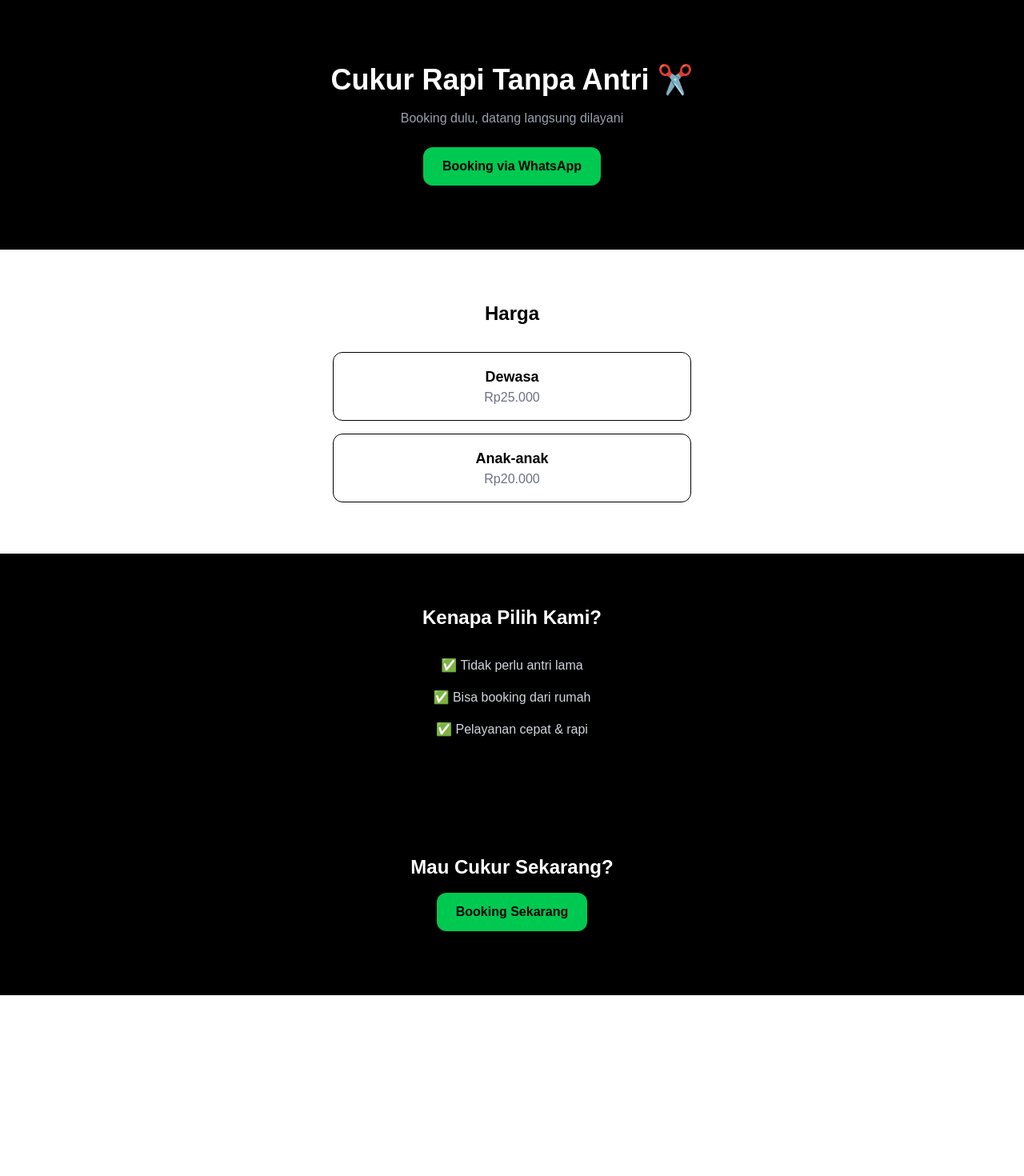
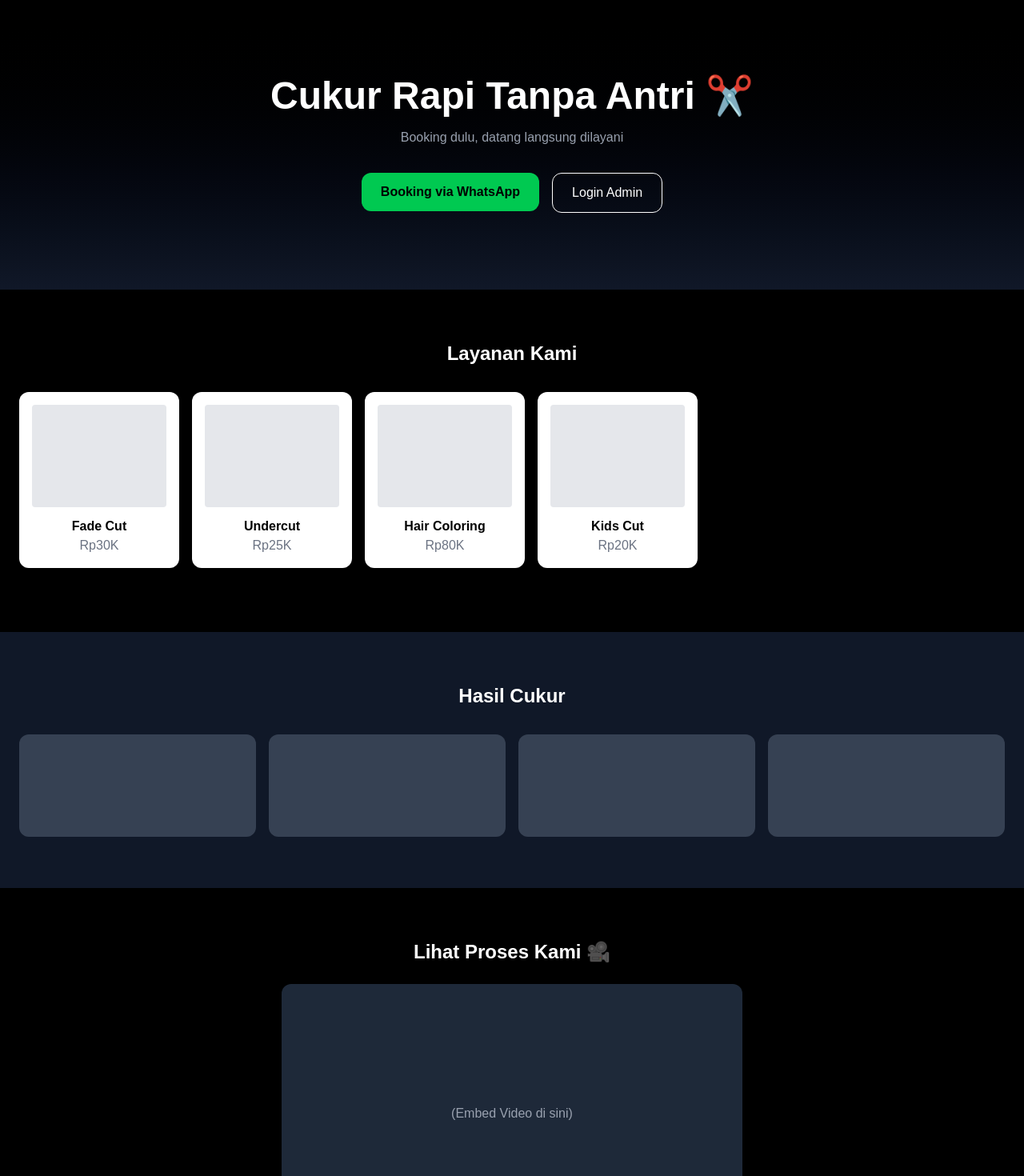
Before and after one commit to ahmadrobbi/barber-booking, a Next.js app: page / in a window 1280 px wide. Shown: the top 1470 px of the page at 80% size. Before the commit the page ends 1244 px from the top, so only its background shows below. Built offline with nearby package versions, Linux system fonts and the light colour scheme.

Commit message:
update admin

```diff
--- a/app/admin/page.tsx
+++ b/app/admin/page.tsx
@@ -1,4 +1,3 @@
-
 import { createClient } from "@supabase/supabase-js";
 
 const supabase = createClient(
@@ -6,66 +5,91 @@ const supabase = createClient(
   process.env.SUPABASE_KEY!
 );
 
-export default async function AdminPage({
-  searchParams,
-}: {
-  searchParams: { tanggal?: string };
-}) {
-  const tanggal = searchParams?.tanggal;
+function groupByDate(data: any[]) {
+  const map: Record<string, any[]> = {};
+  data.forEach((item) => {
+    if (!map[item.tanggal]) map[item.tanggal] = [];
+    map[item.tanggal].push(item);
+  });
+  return map;
+}
 
-  let query = supabase
+export default async function AdminPage() {
+  const { data } = await supabase
     .from("bookings")
     .select("*")
-    .order("id", { ascending: false });
+    .order("tanggal", { ascending: true });
 
-  if (tanggal) {
-    query = query.eq("tanggal", tanggal);
-  }
+  const grouped = groupByDate(data || []);
 
-  const { data } = await query;
+  const total = data?.length || 0;
+  const confirmed =
+    data?.filter((x) => x.status === "confirmed").length || 0;
 
   return (
     <div className="p-6 bg-gray-100 min-h-screen">
+      {/* HEADER */}
       <h1 className="text-3xl font-bold mb-6">📊 Dashboard Booking</h1>
 
-      {/* FILTER */}
-      <form className="mb-4 flex gap-2">
-        <input
-          type="date"
-          name="tanggal"
-          defaultValue={tanggal}
-          className="border p-2 rounded"
-        />
-        <button className="bg-blue-500 text-white px-4 rounded">
-          Filter
-        </button>
-      </form>
+      {/* SUMMARY */}
+      <div className="grid grid-cols-1 md:grid-cols-3 gap-4 mb-6">
+        <div className="bg-white p-4 rounded-xl shadow">
+          <p className="text-sm text-gray-500">Total Booking</p>
+          <h2 className="text-2xl font-bold">{total}</h2>
+        </div>
 
-      {/* TABLE */}
-      <div className="bg-white rounded shadow overflow-x-auto">
-        <table className="w-full text-sm">
-          <thead className="bg-gray-200">
-            <tr>
-              <th className="p-3">No</th>
-              <th>No HP</th>
-              <th>Layanan</th>
-              <th>Tanggal</th>
-              <th>Jam</th>
-              <th>Status</th>
-            </tr>
-          </thead>
+        <div className="bg-white p-4 rounded-xl shadow">
+          <p className="text-sm text-gray-500">Confirmed</p>
+          <h2 className="text-2xl font-bold text-green-600">
+            {confirmed}
+          </h2>
+        </div>
 
-          <tbody>
-            {data?.map((item, i) => (
-              <tr key={item.id} className="border-t text-center">
-                <td className="p-2">{i + 1}</td>
-                <td>{item.sender}</td>
-                <td>{item.layanan}</td>
-                <td>{item.tanggal}</td>
-                <td>{item.jam}</td>
-                <td>
+        <div className="bg-white p-4 rounded-xl shadow">
+          <p className="text-sm text-gray-500">Pending</p>
+          <h2 className="text-2xl font-bold text-yellow-500">
+            {total - confirmed}
+          </h2>
+        </div>
+      </div>
+
+      {/* GRID PER TANGGAL */}
+      <div className="grid grid-cols-1 md:grid-cols-2 lg:grid-cols-3 gap-4">
+        {Object.entries(grouped).map(([date, bookings]) => (
+          <div
+            key={date}
+            className="bg-white rounded-2xl shadow p-4 hover:shadow-lg transition"
+          >
+            {/* HEADER DATE */}
+            <div className="flex justify-between items-center mb-3">
+              <h2 className="font-bold text-lg">{date}</h2>
+              <span className="text-xs bg-blue-100 text-blue-600 px-2 py-1 rounded">
+                {bookings.length} booking
+              </span>
+            </div>
+
+            {/* LIST BOOKING */}
+            <div className="space-y-2 max-h-60 overflow-auto">
+              {bookings.map((item: any) => (
+                <div
+                  key={item.id}
+                  className="flex justify-between items-center bg-gray-50 p-2 rounded-lg"
+                >
+                  <div>
+                    <p className="text-sm font-medium">
+                      {item.layanan}
+                    </p>
+                    <p className="text-xs text-gray-500">
+                      {item.sender}
+                    </p>
+                  </div>
+
+                  <div className="text-right">
+                    <p className="text-sm font-semibold">
+                      {item.jam}
+                    </p>
                     <span
-                    className={`px-2 py-1 rounded text-white text-xs ${
+                      className={`text-xs px-2 py-1 rounded text-white ${
                         item.status === "confirmed"
                           ? "bg-green-500"
                           : "bg-yellow-500"
@@ -73,11 +97,12 @@ export default async function AdminPage({
                     >
                       {item.status}
                     </span>
-                </td>
-              </tr>
+                  </div>
+                </div>
               ))}
-          </tbody>
-        </table>
+            </div>
+          </div>
+        ))}
       </div>
     </div>
   );
--- a/app/page.tsx
+++ b/app/page.tsx
@@ -1,5 +1,4 @@
 export default function Home() {
-  //const phone = "6285852538431"; // ganti nomor barber
   const phone = "6287749105273";
 
   const message = encodeURIComponent(
@@ -12,59 +11,113 @@ export default function Home() {
     <main className="min-h-screen bg-black text-white">
 
       {/* HERO */}
-      <section className="text-center py-20 px-6">
-        <h1 className="text-4xl font-bold mb-4">
+      <section className="text-center py-24 px-6 bg-gradient-to-b from-black to-gray-900">
+        <h1 className="text-4xl md:text-5xl font-bold mb-4">
           Cukur Rapi Tanpa Antri ✂️
         </h1>
-        <p className="text-gray-400 mb-6">
+        <p className="text-gray-400 mb-8">
           Booking dulu, datang langsung dilayani
         </p>
 
+        <div className="flex flex-col md:flex-row gap-4 justify-center">
           <a href={waLink}>
             <button className="bg-green-500 hover:bg-green-600 text-black px-6 py-3 rounded-xl font-semibold">
               Booking via WhatsApp
             </button>
           </a>
+
+          <a href="/admin">
+            <button className="border border-white px-6 py-3 rounded-xl">
+              Login Admin
+            </button>
+          </a>
+        </div>
       </section>
 
-      {/* HARGA */}
-      <section className="bg-white text-black py-16 px-6 text-center">
-        <h2 className="text-2xl font-bold mb-8">Harga</h2>
+      {/* CAROUSEL LAYANAN */}
+      <section className="py-16 px-6 text-center">
+        <h2 className="text-2xl font-bold mb-8">Layanan Kami</h2>
 
-        <div className="flex flex-col gap-4 max-w-md mx-auto">
-          <div className="border p-4 rounded-xl">
-            <h3 className="font-semibold text-lg">Dewasa</h3>
-            <p className="text-gray-500">Rp25.000</p>
+        <div className="flex gap-4 overflow-x-auto pb-4">
+          {[
+            { name: "Fade Cut", price: "Rp30K" },
+            { name: "Undercut", price: "Rp25K" },
+            { name: "Hair Coloring", price: "Rp80K" },
+            { name: "Kids Cut", price: "Rp20K" },
+          ].map((item, i) => (
+            <div
+              key={i}
+              className="min-w-[200px] bg-white text-black p-4 rounded-xl shadow"
+            >
+              <div className="h-32 bg-gray-200 rounded mb-3" />
+              <h3 className="font-semibold">{item.name}</h3>
+              <p className="text-gray-500">{item.price}</p>
             </div>
+          ))}
+        </div>
+      </section>
 
-          <div className="border p-4 rounded-xl">
-            <h3 className="font-semibold text-lg">Anak-anak</h3>
-            <p className="text-gray-500">Rp20.000</p>
+      {/* GALERI */}
+      <section className="py-16 px-6 bg-gray-900 text-center">
+        <h2 className="text-2xl font-bold mb-8">Hasil Cukur</h2>
+
+        <div className="grid grid-cols-2 md:grid-cols-4 gap-4">
+          {[1, 2, 3, 4].map((i) => (
+            <div key={i} className="h-32 bg-gray-700 rounded-xl" />
+          ))}
+        </div>
+      </section>
+
+      {/* VIDEO */}
+      <section className="py-16 px-6 text-center">
+        <h2 className="text-2xl font-bold mb-6">
+          Lihat Proses Kami 🎥
+        </h2>
+
+        <div className="max-w-xl mx-auto">
+          <div className="aspect-video bg-gray-800 rounded-xl flex items-center justify-center">
+            <span className="text-gray-400">
+              (Embed Video di sini)
+            </span>
           </div>
         </div>
       </section>
 
-      {/* KEUNGGULAN */}
-      <section className="py-16 px-6 text-center">
+      {/* TESTIMONI */}
+      <section className="py-16 px-6 bg-gray-900 text-center">
         <h2 className="text-2xl font-bold mb-8">
-          Kenapa Pilih Kami?
+          Apa Kata Pelanggan
         </h2>
 
-        <div className="flex flex-col gap-4 max-w-md mx-auto text-gray-300">
-          <p>✅ Tidak perlu antri lama</p>
-          <p>✅ Bisa booking dari rumah</p>
-          <p>✅ Pelayanan cepat & rapi</p>
+        <div className="flex gap-4 overflow-x-auto">
+          {[
+            "Pelayanan cepat & hasil rapi 🔥",
+            "Barber terbaik langganan saya!",
+            "Gak perlu antri, enak banget 👍",
+          ].map((text, i) => (
+            <div
+              key={i}
+              className="min-w-[250px] bg-white text-black p-4 rounded-xl"
+            >
+              <p className="text-sm">⭐️⭐️⭐️⭐️⭐️</p>
+              <p className="mt-2">{text}</p>
+            </div>
+          ))}
         </div>
       </section>
 
       {/* CTA */}
       <section className="text-center py-20 px-6">
-        <h2 className="text-2xl font-bold mb-4">
+        <h2 className="text-3xl font-bold mb-4">
           Mau Cukur Sekarang?
         </h2>
 
+        <p className="text-gray-400 mb-6">
+          Klik tombol di bawah dan langsung booking
+        </p>
+
         <a href={waLink}>
-          <button className="bg-green-500 hover:bg-green-600 text-black px-6 py-3 rounded-xl font-semibold">
+          <button className="bg-green-500 hover:bg-green-600 text-black px-8 py-4 rounded-xl font-semibold text-lg">
             Booking Sekarang
           </button>
         </a>
```
Lines whose indentation alone changed are shown as unchanged.
